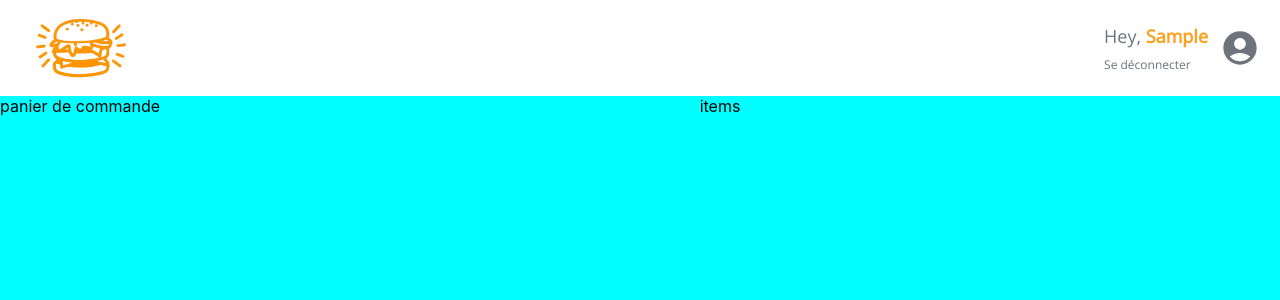
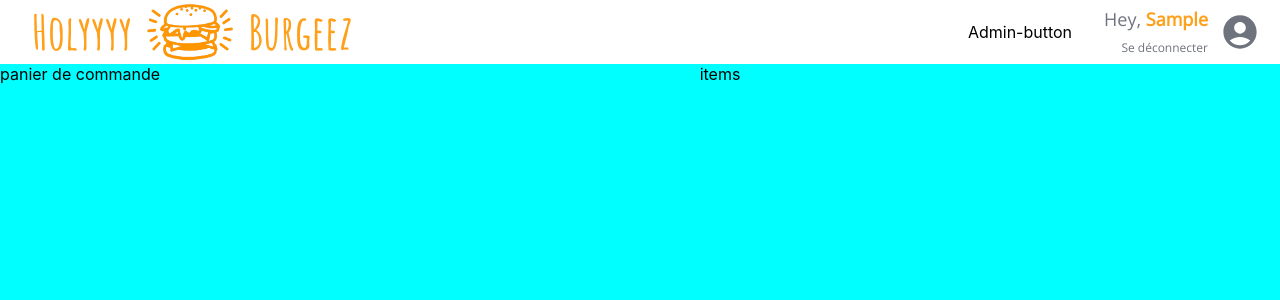
Before and after one commit to jtourdes/burgeez, a React (Create React App) app: page / in a window 1280 px wide. Both pictures are taken after typing "Sample" into the empty fields and a click on the button "Accédez à mon espace". Shown: the top 300 px of the page. Built offline with nearby package versions, Linux system fonts and the light colour scheme.

Commit message:
🎨 F04 > Navbar : added admin component + some refacto

```diff
--- a/src/components/pages/Logo.jsx
+++ b/src/components/pages/Logo.jsx
@@ -1,22 +1,22 @@
 import styled from "styled-components"
 import { theme } from "../../theme"
 
-const Logo = ({size, onClick})=> {
+const Logo = ({className, onClick})=> {
   return (
-    <Test className={size} onClick={onClick}>
-      <LogoContainer >
-        {/* <p>Holyyyy</p> */}
+    <LogoContainer
+    className={className}
+    onClick={onClick}>
+        <p>Holyyyy</p>
         <img src="/images/F03 logo-orange.png" alt="" />
-        {/* <p>Burgeez</p> */}
+        <p>Burgeez</p>
     </LogoContainer>
-    </Test>
 
   )
 }
 
 // Styles
 const Test = styled.div`
-  transform: scale(0.7);
+
 `
 const LogoContainer = styled.div `
     display: flex;
@@ -25,7 +25,7 @@ const LogoContainer = styled.div `
     min-width: 2rem;
 
     p {
-    font-size: ${theme.fonts.P6};
+    font-size: ${theme.fonts.P5};
     font-family: 'Amatic SC', cursive;
     font-weight: ${theme.fonts.weights.bold};
     color: ${theme.colors.primary};
@@ -34,23 +34,10 @@ const LogoContainer = styled.div `
     }
 
     img {
-      height:6rem;
+      max-height: 4rem;
       object-fit: contain;
       object-position: center;
       margin: 0 ${theme.spacing.sm};
     }
-
-    .small {
-      background-color: red;
-      transform: scale(0.5);
-    }
-
-    .medium {
-      transform: scale(0.5);
-    }
-
-    .tall {
-      transform: scale(1);
-    }
 `
 export default Logo
--- a/src/components/pages/login/LoginPage.jsx
+++ b/src/components/pages/login/LoginPage.jsx
@@ -6,7 +6,7 @@ import Logo from "../Logo"
 const LoginPage = () => {
     return (
         <LoginPageStyled>
-            <Logo />
+            <Logo className={"small-logo"}/>
             <LoginForm />
         </LoginPageStyled>
     );
@@ -23,6 +23,10 @@ const LoginPageStyled = styled.div`
     background-position: center;
     background-attachment: fixed;
     z-index: -1;
+
+    .small-logo {
+        transform: scale(1.5);
+    }
 `
 
 export default LoginPage;
--- /dev/null
+++ b/src/components/pages/navbar/AdminButton.jsx
@@ -0,0 +1,9 @@
+
+
+function AdminButton() {
+  return (
+    <div>Admin-button</div>
+  )
+}
+
+export default AdminButton
--- a/src/components/pages/navbar/NavbarLefSide.jsx
+++ b/src/components/pages/navbar/NavbarLefSide.jsx
@@ -18,5 +18,6 @@ function NavbarLefSide({refreshPage}) {
 const NavbarLeftSideStyled = styled.div`
     grid-area: 1 / 1 / 2 / 2;
     justify-self: start;
+    margin-left: 2rem;
 `
 export default NavbarLefSide
--- a/src/components/pages/navbar/NavbarRightSide.jsx
+++ b/src/components/pages/navbar/NavbarRightSide.jsx
@@ -2,10 +2,12 @@ import React from 'react'
 import Profile from "./Profile"
 import { MdAccountCircle } from 'react-icons/md'
 import styled from 'styled-components'
+import AdminButton from './AdminButton'
 
 function NavbarRightSide({username, disconnectUser}) {
   return (
     <NavbarRightSideStyled>
+        <AdminButton/>
         <Profile
                 username={username}
                 Icon={<MdAccountCircle className="icon"/>}
@@ -20,6 +22,8 @@ function NavbarRightSide({username, disconnectUser}) {
 const NavbarRightSideStyled = styled.div`
     grid-area: 1 / 2 / 2 / 3;
     justify-self: end;
+    display: flex;
+    align-items: center;
 `
 
 export default NavbarRightSide
--- a/src/components/pages/navbar/Profile.jsx
+++ b/src/components/pages/navbar/Profile.jsx
@@ -40,6 +40,7 @@ const ProfileContainerStyled = styled.div`
 const ProfileInfo = styled.div`
   p {
     margin: 0;
+    text-align: right;
   }
 
   .welcome-user{
```
Also changed, not shown: src/components/pages/navbar/Navbar copy.jsx (deleted, +0 -60 lines).
